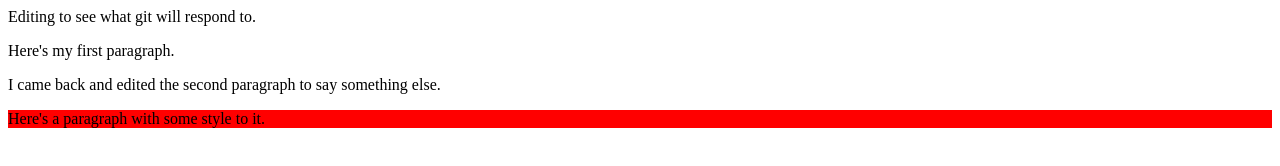
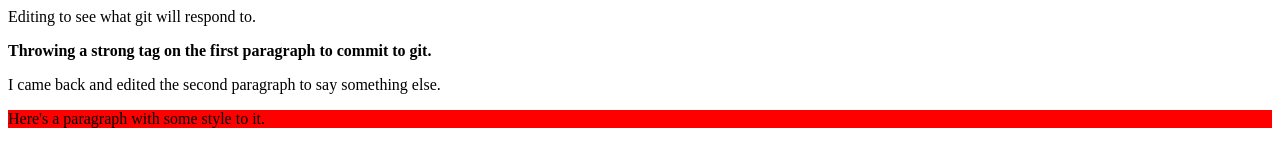
Before and after one commit to direwolves/first-git, a plain HTML site: page index.html in a window 1280 px wide. Drawn offline with Linux system fonts and the light colour scheme.

Commit message:
strong tag in first paragraph

```diff
--- a/index.html
+++ b/index.html
@@ -15,7 +15,7 @@
 
 		<div>
 			<p>
-				Here's my first paragraph.
+				<strong>Throwing a strong tag on the first paragraph to commit to git.</strong>
 			</p>
 			<p>
 				I came back and edited the second paragraph to say something else.
```
